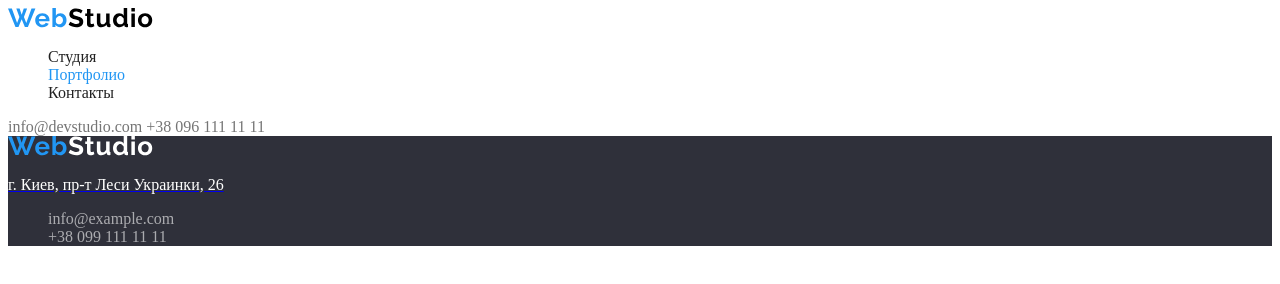
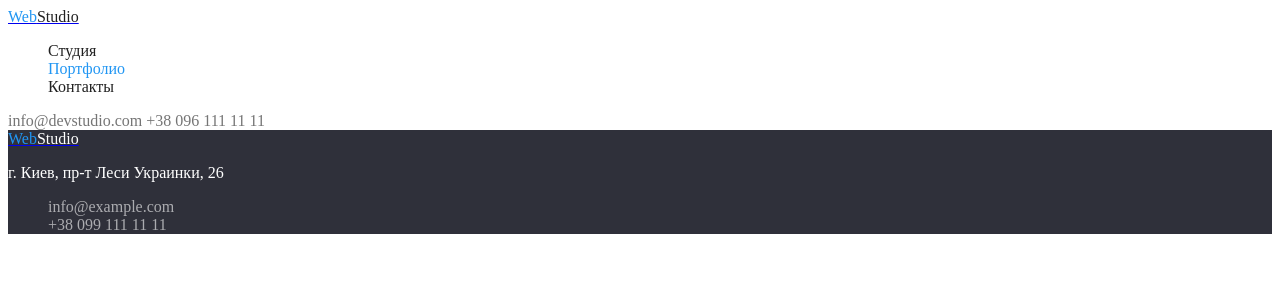
Before and after one commit to playsoksana/goit-markup-hw-02, a plain HTML site: page portfolio.html in a window 1280 px wide. Drawn offline with Linux system fonts and the light colour scheme.

Commit message:
Стилизирует логотип

```diff
--- a/css/style.css
+++ b/css/style.css
@@ -34,10 +34,10 @@ Footer
   --text-color: #757575;
   --footer-adress-color: #ffffff;
   --footer-contacts-color: rgba(255, 255, 255, 0.6);
+  --web-color: #2196f3;
 }
-/* Сброс стилей */
 
-/* header */ /* Убрать подчеркивание. точки и наклон!!!!!!!*/
+/* header */
 .header {
   background-color: var(--backgroung-header-color);
 }
@@ -76,7 +76,20 @@ Footer
   color: var(--hover-color);
 }
 
-/* footer */ /* Убрать подчеркивание. точки и наклон!!!!!!!*/
+/* Logo */
+.logo-web {
+  color: var(--web-color);
+}
+
+.header .logo-studio {
+  color: #212121;
+}
+
+.footer .logo-studio {
+  color: #ffffff;
+}
+
+/* footer */
 .footer {
   background-color: var(--background-footer-color);
 }
--- a/portfolio.html
+++ b/portfolio.html
@@ -13,9 +13,7 @@
     <!--Header-->
     <header class="header">
         <nav>
-            <a href="./index.html">
-                <img src="./images/web-studio.svg" alt="Логотип вебстудии" width="145">
-            </a>
+            <a href="./index.html"><span class="logo-web">Web</span><span class="logo-studio">Studio</span></a>
 
             <ul class="header-way list">
                 <li>
@@ -40,8 +38,7 @@
     </main>
     <!--Footer-->
     <footer class="footer">
-        <a href="./index.html">
-            <img src="./images/web-studio-black.svg" alt="Логотип вебстудии" width="145">
+        <a href="./index.html"><span class="logo-web">Web</span><span class="logo-studio">Studio</span></a>
             <address>
                 <p class="footer-address link">г. Киев, пр-т Леси Украинки, 26</p>
                 <ul class="footer-contact list">
```
Also changed, not shown: contacts.html (+3 -5 lines), index.html (+2 -5 lines).
